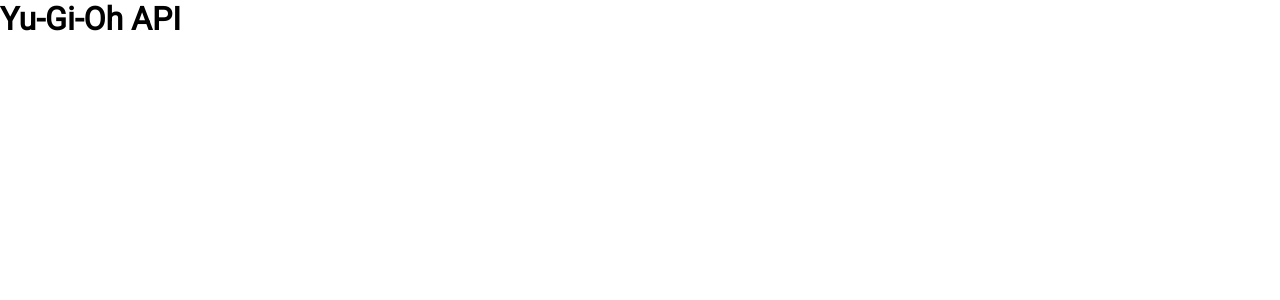
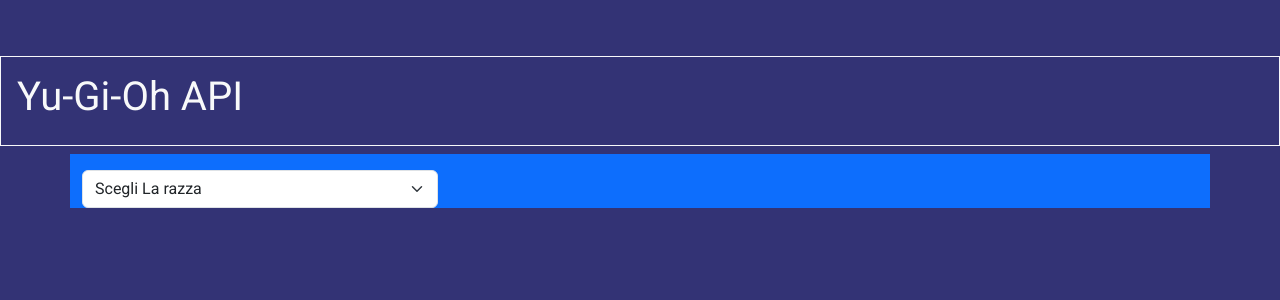
Before and after one commit to LucaFaedda/vite-breaking-bad, a Vue app: page / in a window 1280 px wide. Shown: the top 300 px of the page. Built offline with nearby package versions, Linux system fonts and the light colour scheme; no server answers.

Commit message:
aggiunto boostrap corretamente e main.vue

```diff
--- a/src/App.vue
+++ b/src/App.vue
@@ -1,5 +1,6 @@
 <script>
 import AppHeader from './components/AppHeader.vue';
+import AppMain from './components/AppMain.vue';
 import AppListCard from './components/AppListCard.vue';
 import axios from 'axios';
 
@@ -7,6 +8,7 @@
     export default {
       components:{
         AppHeader,
+        AppMain,
         AppListCard
       },
       data() {
@@ -33,6 +35,7 @@
 <template lang="">
   <div>
     <AppHeader message="Yu-Gi-Oh API"></AppHeader>
+    <AppMain></AppMain>
   </div>
 </template>
 <style lang="scss">
--- a/src/components/AppHeader.vue
+++ b/src/components/AppHeader.vue
@@ -7,9 +7,9 @@
 </script>
 <template lang="">
     <div>
-        <div class="container">
-            <div class="row mt-5">
-                <div class="col-12 mt-5 text-center">
+        <div class="container-fluid">
+            <div class="row mt-2">
+                <div class="col-12 mt-5 p-3 border border-light text-light">
                     <h1>{{message}}</h1>
                 </div>
             </div>
--- /dev/null
+++ b/src/components/AppMain.vue
@@ -0,0 +1,19 @@
+<script>
+    export default {
+
+    }
+</script>
+<template lang="">
+    <div>
+        <div class="container bg-primary mt-2">
+            <div class="row">
+                <div class="col-4 ">
+                    <select class="form-select  mt-3" aria-label="Default select example"> <option selected>Scegli La razza</option></select>
+                </div>
+            </div>
+        </div>
+    </div>
+</template>
+<style lang="scss">
+
+</style>
--- a/src/main.js
+++ b/src/main.js
@@ -1,5 +1,5 @@
 import { createApp } from 'vue'
-import bootstrap from 'bootstrap'
+
 import App from './App.vue'
 
 createApp(App).mount('#app')
--- a/src/styles/general.scss
+++ b/src/styles/general.scss
@@ -1,4 +1,6 @@
+@use 'node_modules/bootstrap/scss/bootstrap.scss';
 @import url('https://fonts.googleapis.com/css2?family=Roboto&display=swap');
+
 
 
 * {
@@ -9,4 +11,6 @@
 
 body {
     font-family: 'Roboto', sans-serif;
+    background-color: rgba(24, 24, 99, 0.884);
+
 }
```
